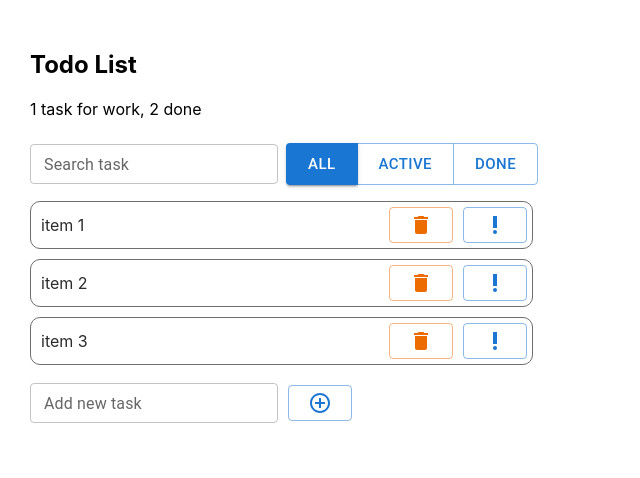
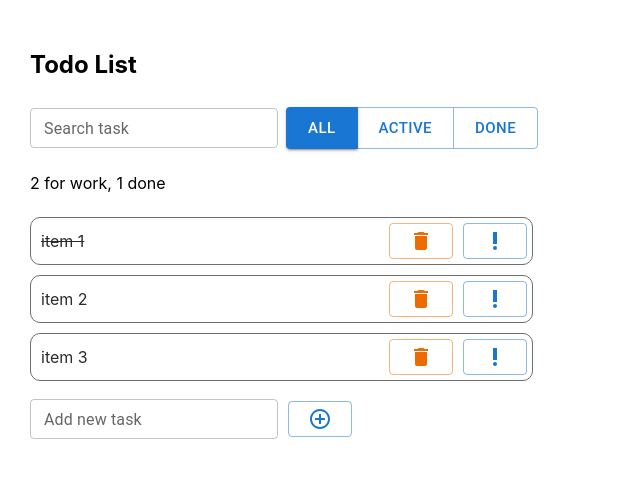
Before and after one commit to tyt34/react-study, a React (Create React App) app: page / in a window 1280 px wide. Shown: the top 478 px of the page, without its empty margins (0-640 px from the left). Built offline with nearby package versions, Linux system fonts and the light colour scheme.

Commit message:
feat: add filter with buttons

```diff
--- a/src/app/container/main/components/buttons-filter/buttons-filter.tsx
+++ b/src/app/container/main/components/buttons-filter/buttons-filter.tsx
@@ -1,16 +1,47 @@
 import { Box, Button, ButtonGroup } from "@mui/material";
-import React from "react";
+import React, { FC, useState } from "react";
+import { ITypeButton } from "../../main";
 import "./buttons-filter.scss";
 
-const buttons = [
-  <Button variant="contained" key="one">
-    All
-  </Button>,
-  <Button key="two">Active</Button>,
-  <Button key="three">Done</Button>,
+type IButton = {
+  variant: "text" | "outlined" | "contained";
+  text: ITypeButton;
+};
+
+const buttons: IButton[] = [
+  {
+    variant: "contained",
+    text: "All",
+  },
+  {
+    variant: "outlined",
+    text: "Active",
+  },
+  {
+    variant: "outlined",
+    text: "Done",
+  },
 ];
 
-const ButtonsFilter = () => {
+type Props = {
+  handleChangeButtonFilter: (button: ITypeButton) => void;
+};
+
+const ButtonsFilter: FC<Props> = ({ handleChangeButtonFilter }) => {
+  const [buts, setButs] = useState(buttons);
+
+  function changeVariant(text: ITypeButton) {
+    setButs((prev) => {
+      return prev.map((but: IButton) => {
+        return {
+          ...but,
+          variant: but.text !== text ? "outlined" : "contained",
+        };
+      });
+    });
+    handleChangeButtonFilter(text);
+  }
+
   return (
     <>
       <section className="buttons-filter">
@@ -24,7 +55,16 @@ const ButtonsFilter = () => {
             },
           }}>
           <ButtonGroup size="large" aria-label="large button group">
-            {buttons}
+            {buts.map((but) => (
+              <Button
+                onClick={() => {
+                  changeVariant(but.text);
+                }}
+                variant={but.variant}
+                key={but.text}>
+                {but.text}
+              </Button>
+            ))}
           </ButtonGroup>
         </Box>
       </section>
--- a/src/app/container/main/components/create/create.tsx
+++ b/src/app/container/main/components/create/create.tsx
@@ -30,6 +30,7 @@ const Create: FC<Props> = ({ add }) => {
           variant="outlined"
           onClick={() => {
             add(input);
+            setInput("");
           }}>
           <ControlPointIcon />
         </Button>
--- a/src/app/container/main/components/search/search.tsx
+++ b/src/app/container/main/components/search/search.tsx
@@ -1,13 +1,12 @@
 import { TextField } from "@mui/material";
-import React, { FC, memo } from "react";
+import React, { FC } from "react";
 import "./search.scss";
 
 export type Props = {
-  filterText: string;
   handleChangeFilter: (event: React.ChangeEvent<HTMLInputElement>) => void;
 };
 
-const Search: FC<Props> = ({ filterText, handleChangeFilter }) => {
+const Search: FC<Props> = ({ handleChangeFilter }) => {
   return (
     <div className="fc fdc">
       <TextField
@@ -15,7 +14,6 @@ const Search: FC<Props> = ({ filterText, handleChangeFilter }) => {
         id="outlined-basic"
         label="Search task"
         variant="outlined"
-        value={filterText}
         onChange={handleChangeFilter}
       />
     </div>
@@ -23,4 +21,3 @@ const Search: FC<Props> = ({ filterText, handleChangeFilter }) => {
 };
 
 export default Search;
-//export default memo(Search, () => true);
--- a/src/app/container/main/components/todo-list/todo-list.tsx
+++ b/src/app/container/main/components/todo-list/todo-list.tsx
@@ -1,23 +1,91 @@
 import { List } from "@mui/material";
-import React, { FC } from "react";
-import { IItem } from "../../main";
+import React, { FC, useEffect, useState } from "react";
+import { getUniqueId } from "../../../../utils/utils";
+import { IItem, ITypeButton } from "../../main";
 import Item from "./components/item/item";
 import "./todo-list.scss";
 
 interface Props {
-  arr: IItem[];
   filterText: string;
-  remove: (text: number) => void;
-  doLineThrough: (id: number) => void;
+  newEl: string;
+  filterButton: ITypeButton;
 }
 
-const TodoList: FC<Props> = ({ arr, filterText, remove, doLineThrough }) => {
-  console.log(" arrr: ", arr);
+const arrText: IItem[] = [
+  { id: getUniqueId(2), text: "item 1", done: true },
+  { id: getUniqueId(2), text: "item 2", done: false },
+  { id: getUniqueId(2), text: "item 3", done: false },
+];
+
+const TodoList: FC<Props> = ({ filterText, newEl, filterButton }) => {
+  const [arr, setArr] = useState(arrText);
+  const [numTask, setNumTask] = useState("");
+
+  useEffect(() => {
+    const lenForWork = arr.reduce((num: any, el) => {
+      return el.done === true ? num : (num = num + 1);
+    }, 0);
+    const lenDone = arr.reduce((num: any, el) => {
+      return el.done === true ? (num = num + 1) : num;
+    }, 0);
+    setNumTask(`${lenForWork} for work, ${lenDone} done`);
+  }, [arr]);
+
+  useEffect(() => {
+    if (newEl !== "") {
+      setArr((prevState) => {
+        return [
+          ...prevState,
+          {
+            id: getUniqueId(2),
+            text: newEl,
+            done: false,
+          },
+        ];
+      });
+    }
+  }, [newEl]);
+
+  function remove(id: string) {
+    setArr((prevState) => {
+      const removeArr = prevState.filter((el) => el.id !== id);
+      return removeArr;
+    });
+  }
+
+  function doLineThrough(id: string) {
+    setArr((prev) => {
+      return prev.map((el) => {
+        if (el.id === id) {
+          return {
+            ...el,
+            done: !el.done,
+          };
+        } else {
+          return el;
+        }
+      });
+    });
+  }
+
+  function statusFilterButton(filterButton: ITypeButton, done: boolean) {
+    if (done === true && filterButton === "Done") {
+      return true;
+    } else if (done === false && filterButton === "Active") {
+      return true;
+    } else if (filterButton === "All") {
+      return true;
+    }
+    return false;
+  }
+
   return (
     <section className="todo-list">
+      <p> {numTask} </p>
       <List>
         {arr.reduce((acc, item) => {
-          item.text.indexOf(filterText) >= 0 &&
+          statusFilterButton(filterButton, item.done) &&
+            item.text.indexOf(filterText) >= 0 &&
             acc.push(
               <Item
                 key={item.id}
--- a/src/app/container/main/main.tsx
+++ b/src/app/container/main/main.tsx
@@ -6,74 +6,28 @@ import TodoList from "./components/todo-list/todo-list";
 import "./main.scss";
 
 export type IItem = {
-  id: number;
+  id: string;
   text: string;
   done: boolean;
 };
 
-const arrText: IItem[] = [
-  { id: 1, text: "item 1", done: false },
-  { id: 2, text: "item 2", done: false },
-  { id: 3, text: "item 3", done: false },
-];
+export type ITypeButton = "All" | "Active" | "Done";
 
 const Main = () => {
-  const [arr, setArr] = useState(arrText);
   const [filterText, setFilterText] = useState("");
+  const [filterButton, setFilterButton] = useState<ITypeButton>("All");
+  const [newEl, setNewEl] = useState("");
 
   const handleChangeFilter = (event: React.ChangeEvent<HTMLInputElement>) => {
     setFilterText(event.target.value);
   };
 
-  function remove(id: number) {
-    setArr((prevState) => {
-      const removeArr = prevState.filter((el) => el.id !== id);
-      return removeArr;
-    });
-  }
+  const handleChangeButtonFilter = (button: ITypeButton) => {
+    setFilterButton(button);
+  };
 
   function add(name: string) {
-    console.log(" new el: ", name);
-    const newId = arr.length + 1; // плохой способ
-    setArr((prevState) => {
-      return [
-        ...prevState,
-        {
-          id: newId,
-          text: name,
-          done: false,
-        },
-      ];
-    });
-  }
-
-  function doLineThrough(id: number) {
-    console.log(" do id: ", id);
-    let newArr = arr.map((el) => {
-      if (el.id === id) {
-        console.log(" el d: ", el.done);
-        return {
-          ...el,
-          done: !el.done,
-        };
-      } else {
-        return el;
-      }
-    });
-    setArr((prev) => {
-      return prev.map((el) => {
-        if (el.id === id) {
-          console.log(" el d: ", el.done);
-          return {
-            ...el,
-            done: !el.done,
-          };
-        } else {
-          return el;
-        }
-      });
-    });
-    console.log(" new arr: ", newArr);
+    setNewEl(name);
   }
 
   return (
@@ -81,22 +35,17 @@ const Main = () => {
       <section className="main">
         <div className="main__top">
           <h1 className="main__text">Todo List</h1>
-          <p> 1 task for work, 2 done</p>
         </div>
 
         <div className="main__setting fc">
-          <Search
-            filterText={filterText}
-            handleChangeFilter={handleChangeFilter}
-          />
-          <ButtonsFilter />
+          <Search handleChangeFilter={handleChangeFilter} />
+          <ButtonsFilter handleChangeButtonFilter={handleChangeButtonFilter} />
         </div>
 
         <TodoList
-          arr={arr}
-          remove={remove}
           filterText={filterText}
-          doLineThrough={doLineThrough}
+          newEl={newEl}
+          filterButton={filterButton}
         />
 
         <Create add={add} />
--- /dev/null
+++ b/src/app/utils/utils.ts
@@ -0,0 +1,8 @@
+export function getUniqueId(parts: number): string {
+  const stringArr = [];
+  for (let i = 0; i < parts; i++) {
+    const S4 = (((1 + Math.random()) * 0x10000) | 0).toString(16).substring(1);
+    stringArr.push(S4);
+  }
+  return stringArr.join("-");
+}
```
Also changed, not shown: src/app/container/main/components/todo-list/components/item/item.tsx (+3 -9 lines).
